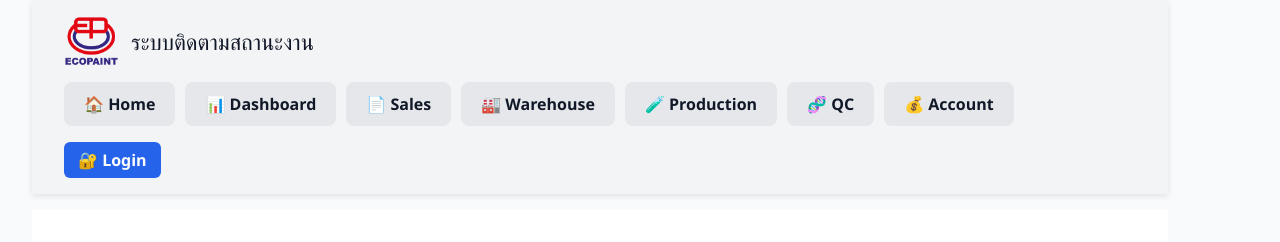
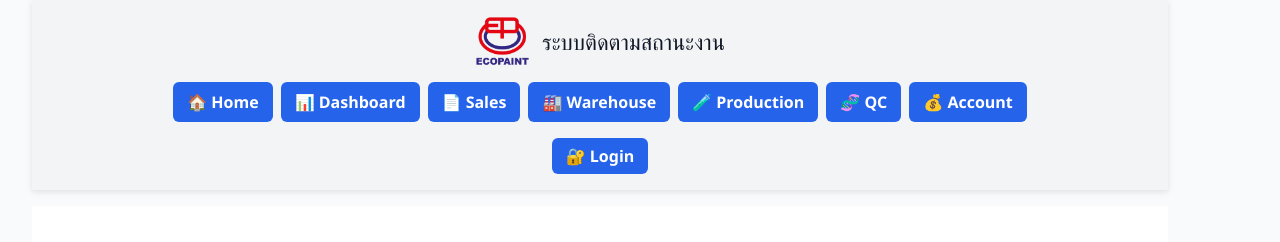
Before and after one commit to AnuGee/ep-production-tracker-v2, a React (Vite) app: page / in a window 1280 px wide. Shown: the top 242 px of the page. Built offline with nearby package versions, Linux system fonts and the light colour scheme; no server answers; the database is empty.

Commit message:
Update Header.jsx

```diff
--- a/src/components/Header.jsx
+++ b/src/components/Header.jsx
@@ -26,20 +26,39 @@ export default function Header() {
   ];
 
   return (
-    <div className="header-container">
+    <div className="header-container" style={{ maxWidth: "1200px", margin: "auto", padding: "1rem" }}>
       {/* Logo + System Name */}
-      <div style={{ display: "flex", alignItems: "center", gap: "12px" }}>
+      <div style={{ display: "flex", alignItems: "center", gap: "12px", flexWrap: "wrap", justifyContent: "center" }}>
         <img src="/logo_ep.png" alt="Logo" style={{ height: 50 }} />
         <strong style={{ fontSize: 22 }}>ระบบติดตามสถานะงาน</strong>
       </div>
 
       {/* Menu Buttons */}
-      <div className="menu-container">
+      <div
+        className="menu-container"
+        style={{
+          marginTop: "1rem",
+          display: "flex",
+          flexWrap: "wrap", // <<< เพิ่มตรงนี้
+          justifyContent: "center",
+          gap: "8px",
+        }}
+      >
         {menus.map((menu) => (
           <button
             key={menu.path}
             onClick={() => navigate(menu.path)}
             className="menu-button"
+            style={{
+              padding: "8px 14px",
+              fontSize: "16px",
+              backgroundColor: "#2563eb",
+              color: "white",
+              border: "none",
+              borderRadius: "6px",
+              cursor: "pointer",
+              flexShrink: 0, // <<< ป้องกันปุ่มหด
+            }}
           >
             {menu.label}
           </button>
@@ -47,10 +66,10 @@ export default function Header() {
       </div>
 
       {/* User Info + Auth Buttons */}
-      <div style={{ marginTop: "1rem", display: "flex", alignItems: "center", gap: "12px", flexWrap: "wrap" }}>
+      <div style={{ marginTop: "1rem", display: "flex", alignItems: "center", gap: "12px", flexWrap: "wrap", justifyContent: "center" }}>
         {user ? (
           <>
-            <span style={{ fontWeight: "bold" }}>
+            <span style={{ fontWeight: "bold", textAlign: "center" }}>
               👤 เข้าสู่ระบบในชื่อ: {user.email} (สิทธิ์: {role})
             </span>
             <button
```
